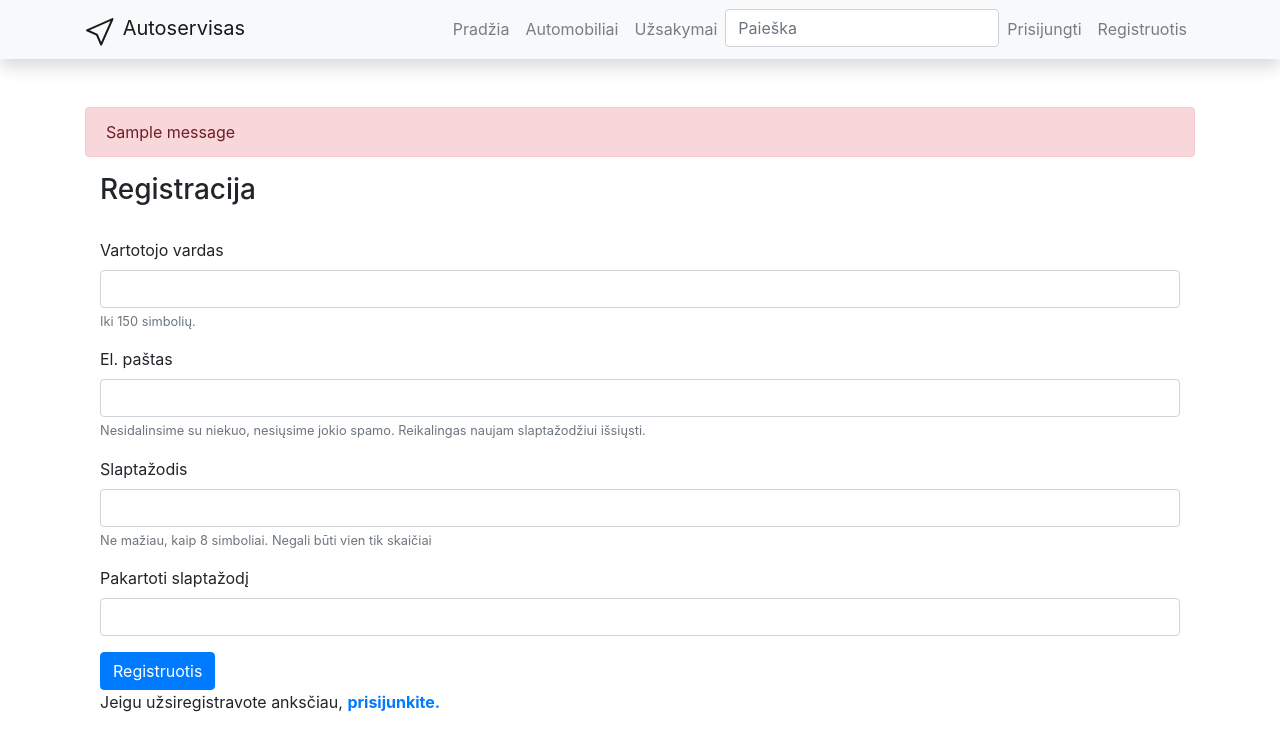
After one commit to DonatasNoreika/autoservisas_2, a Django app: page /autoservice/register/ in a window 1280 px wide. The commit adds this page. Shown: the top 751 px of the page. Run offline with Django 3.2, Linux system fonts and the light colour scheme; tables that the repository leaves empty hold one stand-in row (values such as "Sample post"); one stand-in notice (Sample message) is shown; some libraries are stand-ins or nearby versions.

Commit message:
9-2 done

```diff
--- a/mysite/autoservice/templates/base.html
+++ b/mysite/autoservice/templates/base.html
@@ -56,7 +56,7 @@
                 {% else %}
                 <li class="nav-item"><a class="nav-link" href="{% url 'login'%}?next={{request.path}}">Prisijungti</a>
                 </li>
-                <li class="nav-item"><a class="nav-link" href="#">Registruotis</a></li>
+                <li class="nav-item"><a class="nav-link" href="{% url 'register'%}">Registruotis</a></li>
                 {% endif %}
             </ul>
         </div>
--- /dev/null
+++ b/mysite/autoservice/templates/register.html
@@ -0,0 +1,41 @@
+{% extends "base.html" %}
+
+{% block content %}
+    {% if messages %}
+        {% for message in messages %}
+            <div class="alert alert-danger" role="alert">
+                {{ message }}
+            </div>
+        {% endfor %}
+    {% endif %}
+    <div class="container register">
+        <h3>Registracija</h3><br/>
+        <form method="post">
+            {% csrf_token %}
+            <div class="form-group">
+                <label for="username">Vartotojo vardas</label>
+                <input name="username" type="text" class="form-control" id="username" aria-describedby="usernameHelp">
+                <small id="usernameHelp" class="form-text text-muted">Iki 150 simbolių.</small>
+            </div>
+            <div class="form-group">
+                <label for="exampleInputEmail1">El. paštas</label>
+                <input name="email" type="email" class="form-control" id="exampleInputEmail1" aria-describedby="emailHelp">
+                <small id="emailHelp" class="form-text text-muted">Nesidalinsime su niekuo, nesiųsime jokio spamo.
+                    Reikalingas naujam slaptažodžiui išsiųsti. </small>
+            </div>
+            <div class="form-group">
+                <label for="password">Slaptažodis</label>
+                <input name="password" type="password" class="form-control" id="password" aria-describedby="pwdHelp">
+                <small id="pwdHelp" class="form-text text-muted">Ne mažiau, kaip 8 simboliai. Negali būti vien tik
+                    skaičiai</small>
+            </div>
+            <div class="form-group">
+                <label for="password2">Pakartoti slaptažodį</label>
+                <input name="password2" type="password" class="form-control" id="password2" aria-describedby="pwd2Help">
+            </div>
+            <button type="submit" class="btn btn-primary register-button">Registruotis</button>
+        </form>
+        <p>Jeigu užsiregistravote anksčiau, <a href="/login"><strong>prisijunkite.</strong></a></p>
+    </div>
+
+{% endblock %}
--- a/mysite/autoservice/templates/user_orders.html
+++ b/mysite/autoservice/templates/user_orders.html
@@ -7,7 +7,7 @@
 <ul>
     {% for order in order_list %}
     <li class="{% if order.is_overdue %}text-danger{% endif %}">
-        <a href="{{ order.id }}">{{ order.owner_car }}</a> ({{order.due_date}})
+        <a href="{% url 'order' order.id %}">{{ order.owner_car }}</a> ({{order.due_date}})
     </li>
     {% endfor %}
 </ul>
--- a/mysite/autoservice/urls.py
+++ b/mysite/autoservice/urls.py
@@ -25,4 +25,5 @@ urlpatterns = [
     path('orders/<int:pk>', views.OrderDetailView.as_view(), name='order'),
     path('search/', views.search, name='search'),
     path('myorders/', views.UserOrderListView.as_view(), name='my_orders'),
+    path('register/', views.register, name='register'),
 ]
--- a/mysite/autoservice/views.py
+++ b/mysite/autoservice/views.py
@@ -3,6 +3,11 @@ from .models import Service, Car, Order, OwnerCar
 from django.views import generic
 from django.core.paginator import Paginator
 from django.db.models import Q
+
+from django.shortcuts import redirect
+from django.contrib.auth.forms import User
+from django.views.decorators.csrf import csrf_protect
+from django.contrib import messages
 
 # Create your views here.
 
@@ -63,3 +68,32 @@ class UserOrderListView(generic.ListView):
 
     def get_queryset(self):
         return Order.objects.filter(owner_car__owner=self.request.user)
+
+
+@csrf_protect
+def register(request):
+    if request.method == "POST":
+        # pasiimame reikšmes iš registracijos formos
+        username = request.POST['username']
+        email = request.POST['email']
+        password = request.POST['password']
+        password2 = request.POST['password2']
+        # tikriname, ar sutampa slaptažodžiai
+        if password == password2:
+            # tikriname, ar neužimtas username
+            if User.objects.filter(username=username).exists():
+                messages.error(request, f'Vartotojo vardas {username} užimtas!')
+                return redirect('register')
+            else:
+                # tikriname, ar nėra tokio pat email
+                if User.objects.filter(email=email).exists():
+                    messages.error(request, f'Vartotojas su el. paštu {email} jau užregistruotas!')
+                    return redirect('register')
+                else:
+                    # jeigu viskas tvarkoje, sukuriame naują vartotoją
+                    User.objects.create_user(username=username, email=email, password=password)
+                    return redirect('login')
+        else:
+            messages.error(request, 'Slaptažodžiai nesutampa!')
+            return redirect('register')
+    return render(request, 'register.html')
```
Also changed, not shown: mysite/autoservice/admin.py (+6 -1 lines), mysite/autoservice/models.py (+7 -0 lines), mysite/autoservice/templates/order.html (+11 -0 lines).
